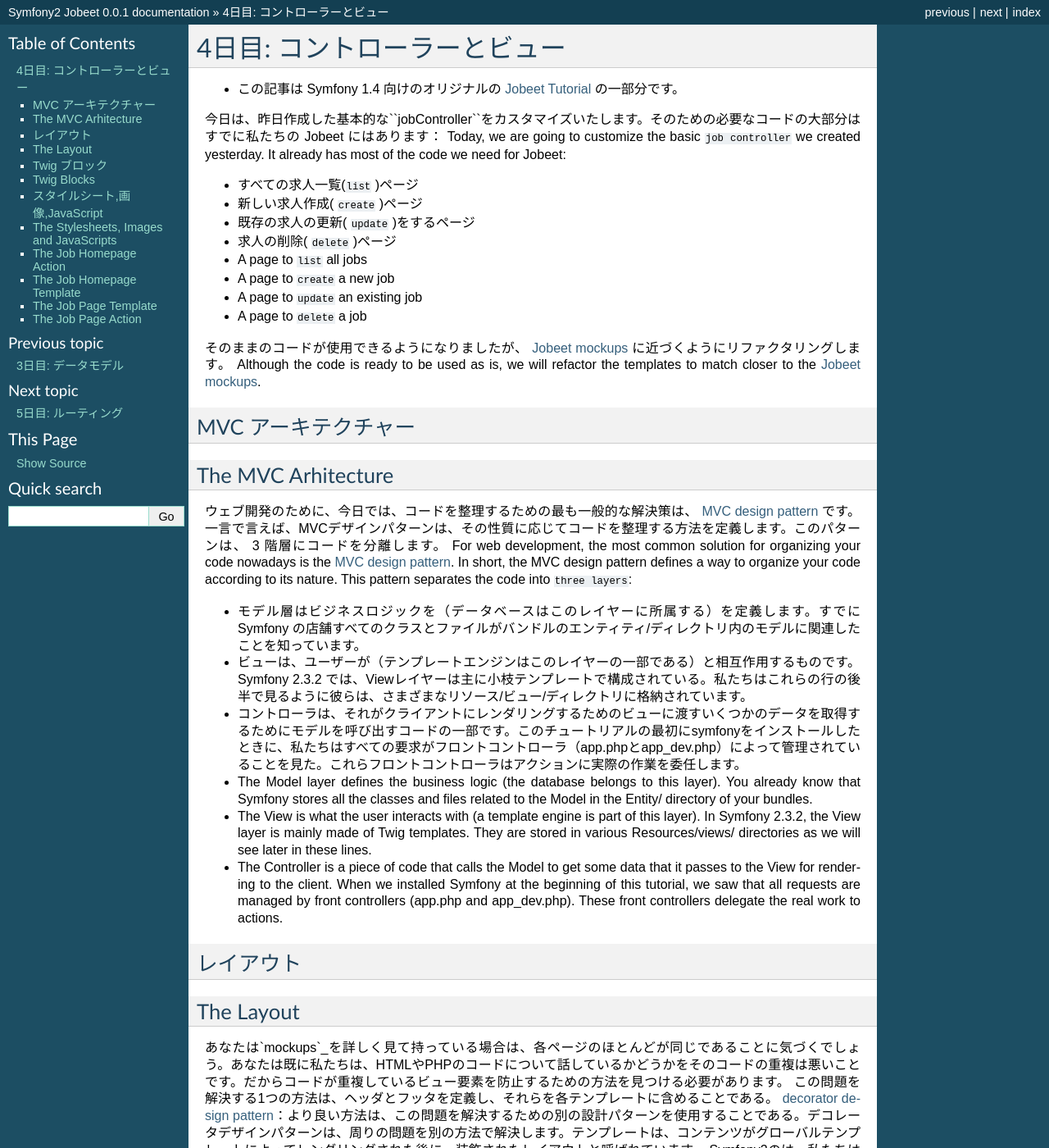
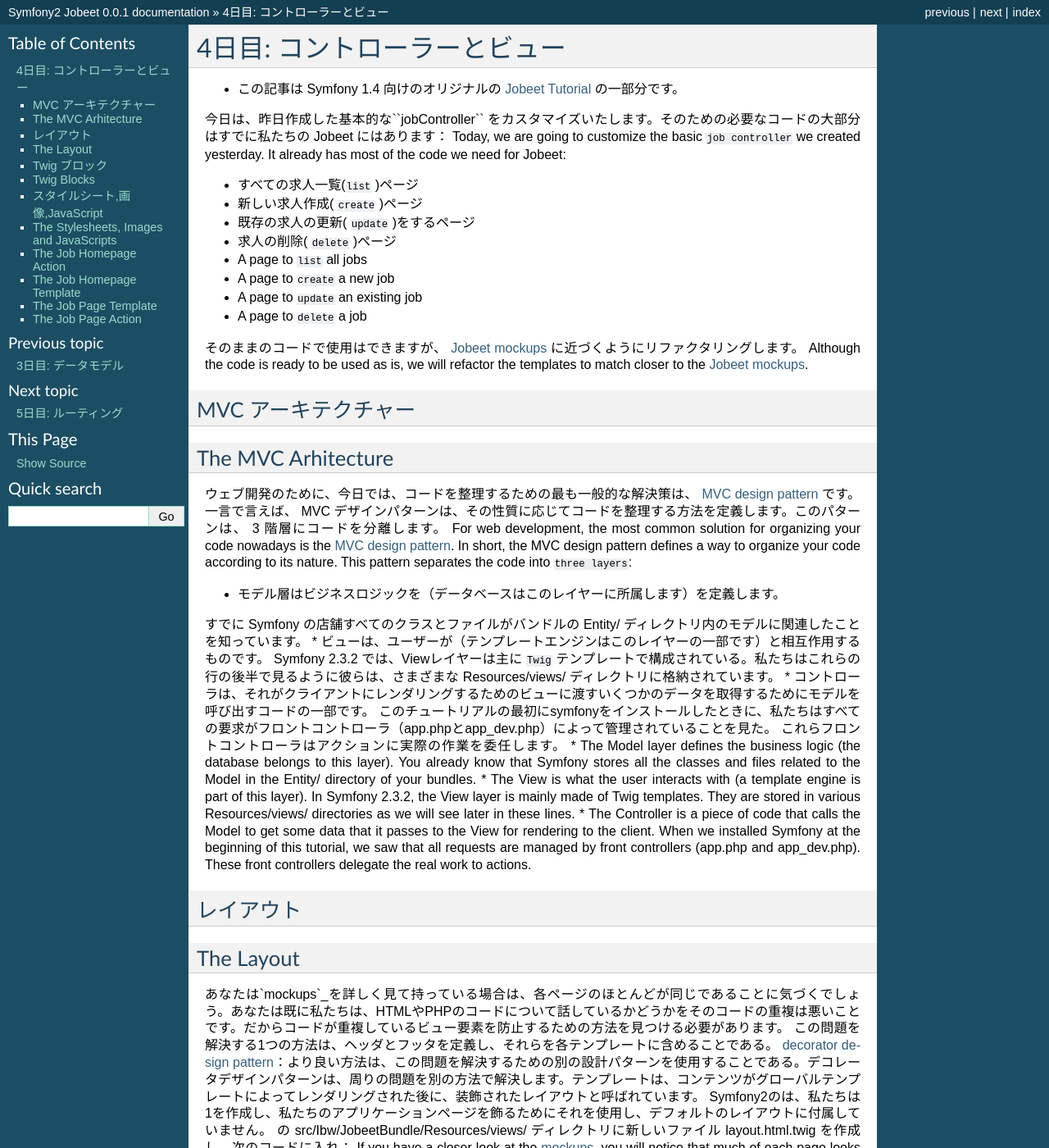
Before and after one commit to symfony-japan-old/symfony2-jobeet-ja, a Sphinx documentation site: the page built from source/day-4-the-controller-and-the-view.rst, in a window 1280 px wide and 1400 px high. Shown: the whole window at 82% size. Built offline with Sphinx 7.4.7, drawn with Linux system fonts in a browser that asks for light colours; some of the changed text lies outside the part shown.

Commit message:
9/3 morning commit.

```diff
--- a/source/day-4-the-controller-and-the-view.rst
+++ b/source/day-4-the-controller-and-the-view.rst
@@ -3,7 +3,7 @@
 
 .. include:: common/original.rst.inc
 
-今日は、昨日作成した基本的な``jobController``をカスタマイズいたします。そのための必要なコードの大部分はすでに私たちの Jobeet にはあります：
+今日は、昨日作成した基本的な``jobController`` をカスタマイズいたします。そのための必要なコードの大部分はすでに私たちの Jobeet にはあります：
 Today, we are going to customize the basic ``job controller`` we created yesterday. It already has most of the code we need for Jobeet:
 
 * すべての求人一覧(``list`` )ページ
@@ -15,7 +15,7 @@
 * A page to ``update`` an existing job
 * A page to ``delete`` a job
 
-そのままのコードが使用できるようになりましたが、 `Jobeet mockups`_ に近づくようにリファクタリングします。
+そのままのコードで使用はできますが、 `Jobeet mockups`_ に近づくようにリファクタリングします。
 Although the code is ready to be used as is, we will refactor the templates to match closer to the `Jobeet mockups`_.
 
 MVC アーキテクチャー
@@ -24,13 +24,17 @@
 ---------------
 
 ウェブ開発のために、今日では、コードを整理するための最も一般的な解決策は、 `MVC design pattern`_ です。
-一言で言えば、MVCデザインパターンは、その性質に応じてコードを整理する方法を定義します。このパターンは、 3 階層にコードを分離します。
+一言で言えば、 MVC デザインパターンは、その性質に応じてコードを整理する方法を定義します。このパターンは、 3 階層にコードを分離します。
 For web development, the most common solution for organizing your code nowadays is the `MVC design pattern`_.
 In short, the MVC design pattern defines a way to organize your code according to its nature. This pattern separates the code into ``three layers``:
 
-* モデル層はビジネスロジックを（データベースはこのレイヤーに所属する）を定義します。すでに Symfony の店舗すべてのクラスとファイルがバンドルのエンティティ/ディレクトリ内のモデルに関連したことを知っています。
-* ビューは、ユーザーが（テンプレートエンジンはこのレイヤーの一部である）と相互作用するものです。 Symfony 2.3.2 では、Viewレイヤーは主に小枝テンプレートで構成されている。私たちはこれらの行の後半で見るように彼らは、さまざまなリソース/ビュー/ディレクトリに格納されています。
-* コントローラは、それがクライアントにレンダリングするためのビューに渡すいくつかのデータを取得するためにモデルを呼び出すコードの一部です。このチュートリアルの最初にsymfonyをインストールしたときに、私たちはすべての要求がフロントコントローラ（app.phpとapp_dev.php）によって管理されていることを見た。これらフロントコントローラはアクションに実際の作業を委任します。
+* モデル層はビジネスロジックを（データベースはこのレイヤーに所属します）を定義します。
+すでに Symfony の店舗すべてのクラスとファイルがバンドルの Entity/ ディレクトリ内のモデルに関連したことを知っています。
+* ビューは、ユーザーが（テンプレートエンジンはこのレイヤーの一部です）と相互作用するものです。
+Symfony 2.3.2 では、Viewレイヤーは主に ``Twig`` テンプレートで構成されている。私たちはこれらの行の後半で見るように彼らは、さまざまな Resources/views/ ディレクトリに格納されています。
+* コントローラは、それがクライアントにレンダリングするためのビューに渡すいくつかのデータを取得するためにモデルを呼び出すコードの一部です。
+このチュートリアルの最初にsymfonyをインストールしたときに、私たちはすべての要求がフロントコントローラ（app.phpとapp_dev.php）によって管理されていることを見た。
+これらフロントコントローラはアクションに実際の作業を委任します。
 * The Model layer defines the business logic (the database belongs to this layer). You already know that Symfony stores all the classes and files related to the Model in the Entity/ directory of your bundles.
 * The View is what the user interacts with (a template engine is part of this layer). In Symfony 2.3.2, the View layer is mainly made of Twig templates. They are stored in various Resources/views/ directories as we will see later in these lines.
 * The Controller is a piece of code that calls the Model to get some data that it passes to the View for rendering to the client. When we installed Symfony at the beginning of this tutorial, we saw that all requests are managed by front controllers (app.php and app_dev.php). These front controllers delegate the real work to actions.
@@ -450,10 +454,11 @@
        ));
    }
 
-indexアクションと同様に、``IbwJobeetBundle`` のリポジトリクラスは、``job`` を取得するために使用されます。この場合は、``find()`` メソッドを使用して。
-このメソッドのパラメータは、ジョブの一意の識別子、その主キーです。 actionShow() 関数の ``$id`` パラメータは ``job`` の主キーが含まれている理由を次のセクションで説明します。
-ジョブがデータベースに存在しない場合は、404 ページにユーザーを転送したい。それは正確には、$this->createNotFoundException() の例外を投げることです。
-例外として、ユーザーに表示されるページはprod環境においてとのdev ennvironmentが異なっている。
+indexアクションと同様に、``IbwJobeetBundle`` のリポジトリクラスは、``job`` を取得するために使用されます。この場合は、``find()`` メソッドを使用します。
+このメソッドのパラメータは、``job`` の一意の識別子である主キーです。
+``actionShow()``  関数の ``$id`` パラメータに ``job`` の主キーが含まれている理由を次のセクションで説明します。
+ジョブがデータベースに存在しない場合は、ユーザーを 404 ページに転送したいです。それはまさに、$this->createNotFoundException() の例外を投げることで行います。
+例外として、ユーザーに表示されるページはprod環境とdev環境で異なってきます。
 As in the index action, the IbwJobeetBundle repository class is used to retrieve a job, this time using the find() method.
 The parameter of this method is the unique identifier of a job, its primary key. The next section will explain why the $id parameter of the actionShow() function contains the job primary key.
 If the job does not exist in the database, we want to forward the user to a 404 page, which is exactly what the throw $this->createNotFoundException() does.
```
